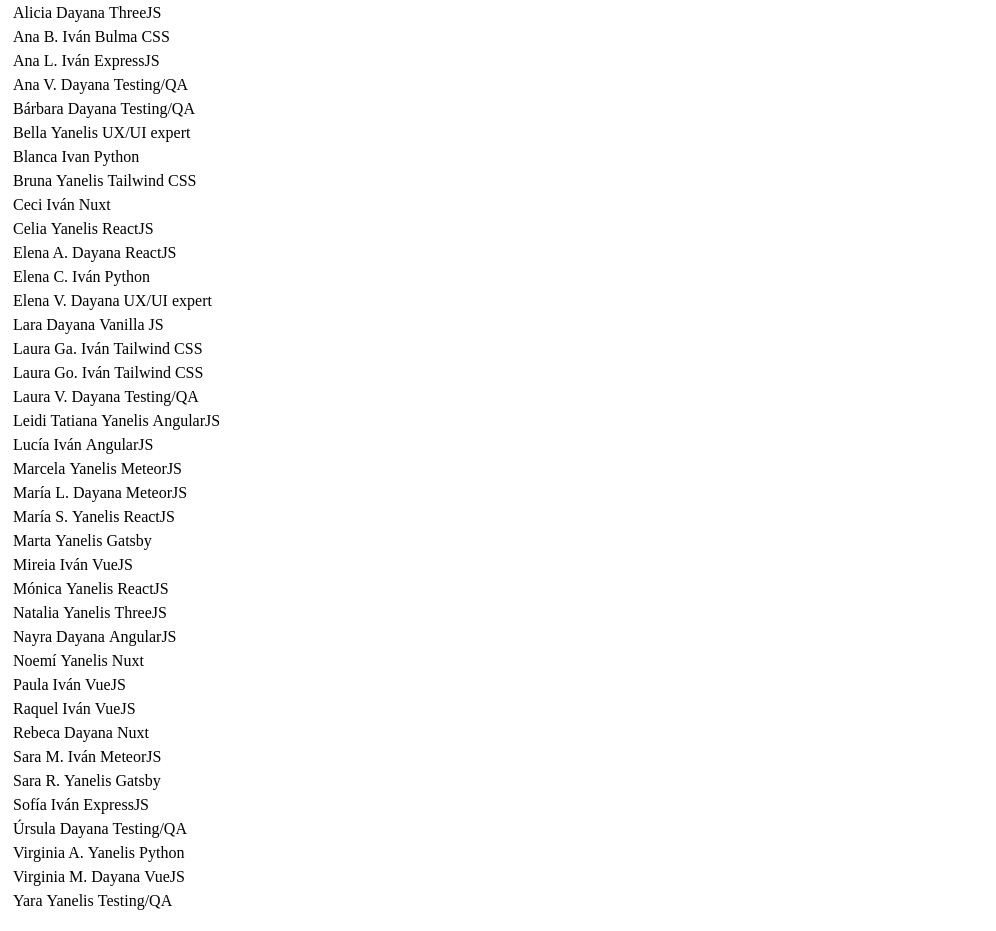
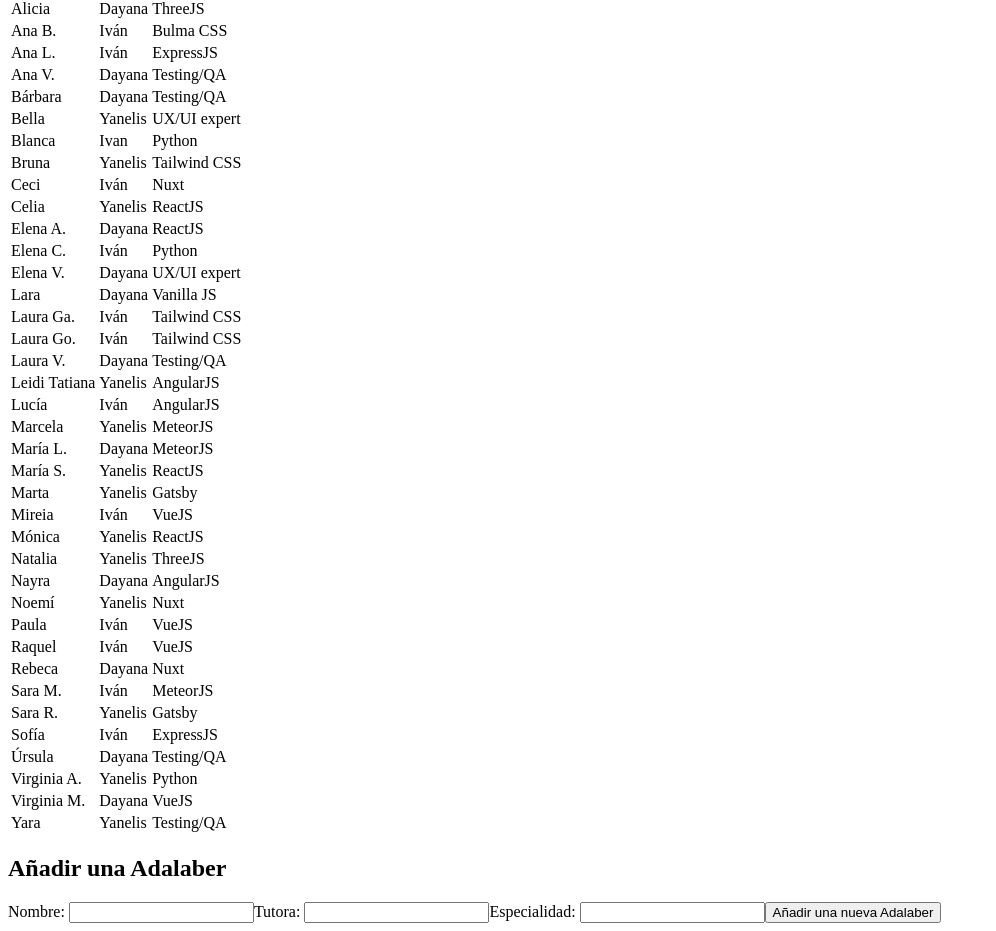
Before and after one commit to Lrpoblet/adalabers-list, a React (Create React App) app: page / in a window 1280 px wide. Shown: the part 127-1058 px from the top of the page, without its empty margins (0-996 px from the left). Built offline with nearby package versions, Linux system fonts and the light colour scheme.

Commit message:
fix table issue and add form to create new adalaber structure

```diff
--- a/src/components/App.js
+++ b/src/components/App.js
@@ -1,4 +1,5 @@
 import { useState } from 'react';
+import { render } from 'react-dom';
 import adalabersData from '../data/adalabers.json';
 
 function App() {
@@ -7,13 +8,11 @@
   const renderAdalabers = () => {
     return adalabers.map((adalaber) => {
       return (
-        <div key={adalaber.id}>
-          <tr>
-            <td>{adalaber.name}</td>
-            <td>{adalaber.counselor}</td>
-            <td>{adalaber.speciality}</td>
-          </tr>
-        </div>
+        <tr key={adalaber.id}>
+          <td>{adalaber.name}</td>
+          <td>{adalaber.counselor}</td>
+          <td>{adalaber.speciality}</td>
+        </tr>
       );
     });
   };
@@ -31,6 +30,16 @@
         </thead>
         <tbody>{renderAdalabers()}</tbody>
       </table>
+      <h2>Añadir una Adalaber</h2>
+      <form>
+        <label htmlFor="name">Nombre: </label>
+        <input type="text" id="name" name="name" />
+        <label htmlFor="counselor">Tutora: </label>
+        <input type="text" id="counselor" name="counselor" />
+        <label htmlFor="speciality">Especialidad: </label>
+        <input type="text" id="speciality" name="speciality" />
+        <input type="button" value="Añadir una nueva Adalaber" />
+      </form>
     </div>
   );
 }
```
